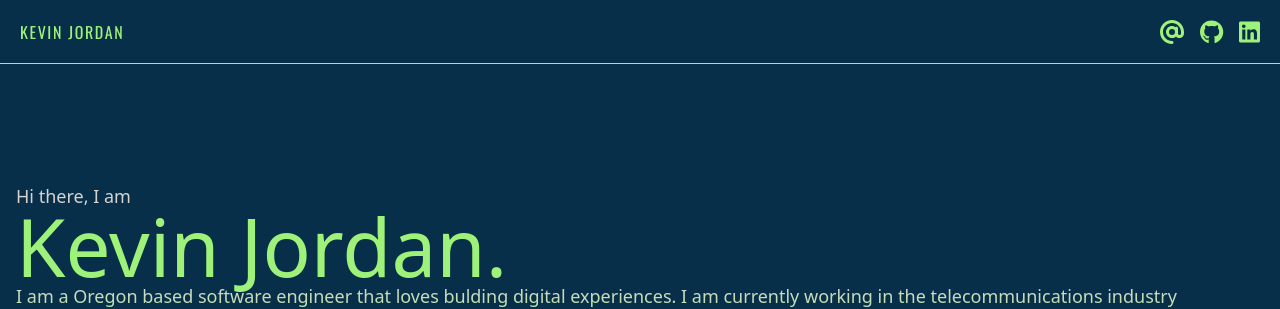
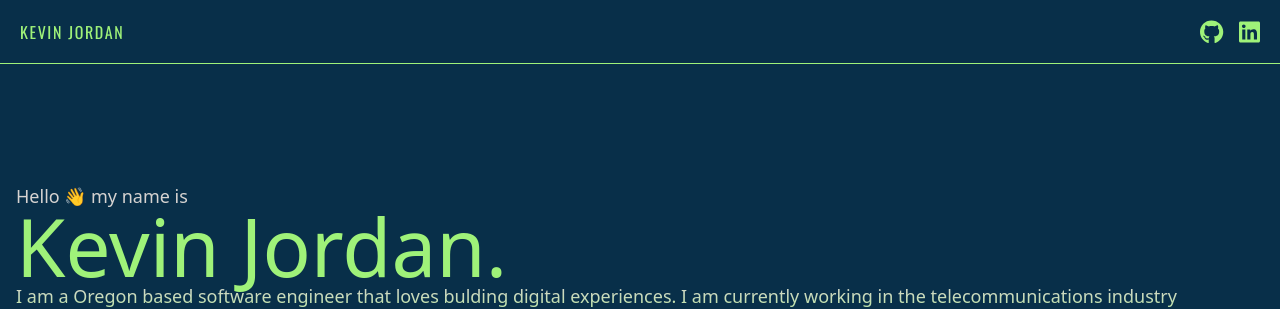
Before and after one commit to kdjordan/2023_portfolio, a Vue app: page / in a window 1280 px wide. Shown: the top 309 px of the page. Built offline with nearby package versions, Linux system fonts and the light colour scheme.

Commit message:
nav link updates

```diff
--- a/src/components/TopNavigation.vue
+++ b/src/components/TopNavigation.vue
@@ -25,9 +25,9 @@
 			<div class="nav-right">
 				<ul class="flex gap-4 text-highGreen text-md uppercase">
 					<li><router-link to="/"></router-link></li>
-					<li><font-awesome-icon icon="fa-solid fa-at" size="xl"/></li>
-					<li><font-awesome-icon icon="fa-brands fa-github" size="xl"/></li>
-					<li><font-awesome-icon icon="fa-brands fa-linkedin" size="xl"/></li>
+					<li><a href="https://github.com/kdjordan" target="_blank" rel="noopener noreferrer"><font-awesome-icon icon="fa-brands fa-github" size="xl"/></a></li>
+					<li><a href="https://www.linkedin.com/in/kevin-dean-jordan/" target="_blank" rel="noopener noreferrer"><font-awesome-icon icon="fa-brands fa-linkedin" size="xl"/></a></li>
+					<!-- <li><a href="https://github.com/kdjordan"><font-awesome-icon icon="fa-solid fa-at" size="xl"/></a></li> -->
 				</ul>
 			</div>
 		</nav>
--- a/src/views/Home.vue
+++ b/src/views/Home.vue
@@ -2,7 +2,7 @@
 	<div
 		class="flex flex-col text-stone-300 text-2xl px-4 pb-[25vh] gap-[20px]"
 	>
-		<div class="text-stone-300 text-lg">Hi there, I am</div>
+		<div class="text-stone-300 text-lg">Hello 👋 my name is</div>
 		<h1 class="text-clampLarge text-highGreen">Kevin Jordan.</h1>
 
 		<div class="text-lg gradient-text">
```
